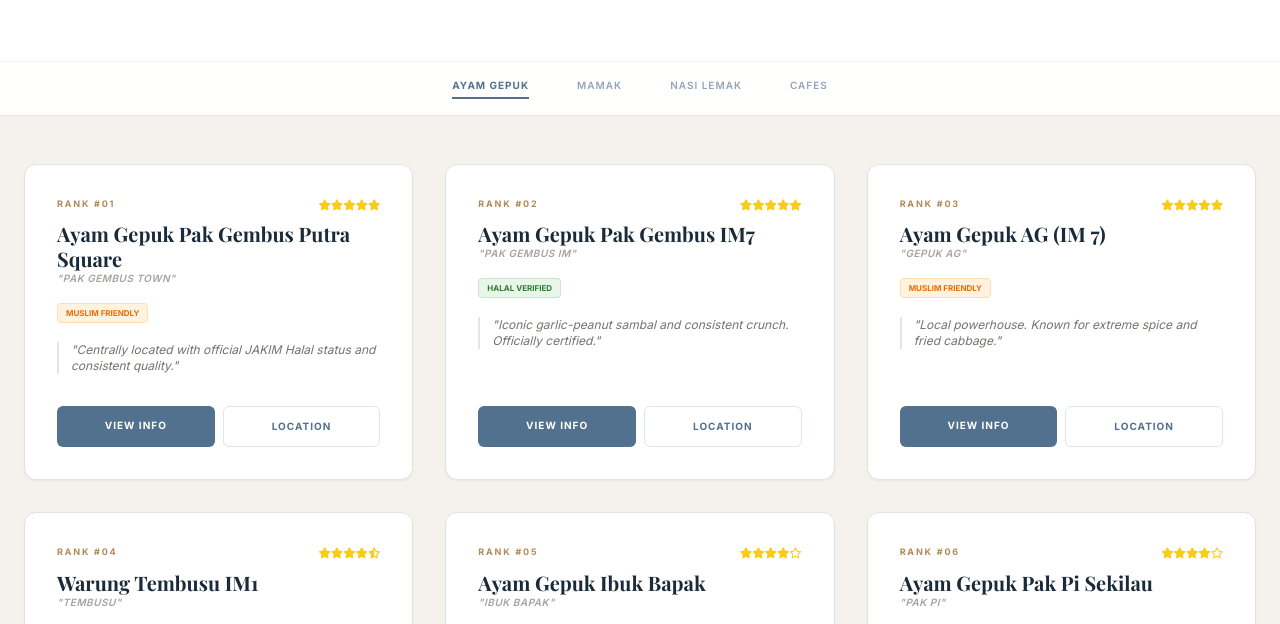
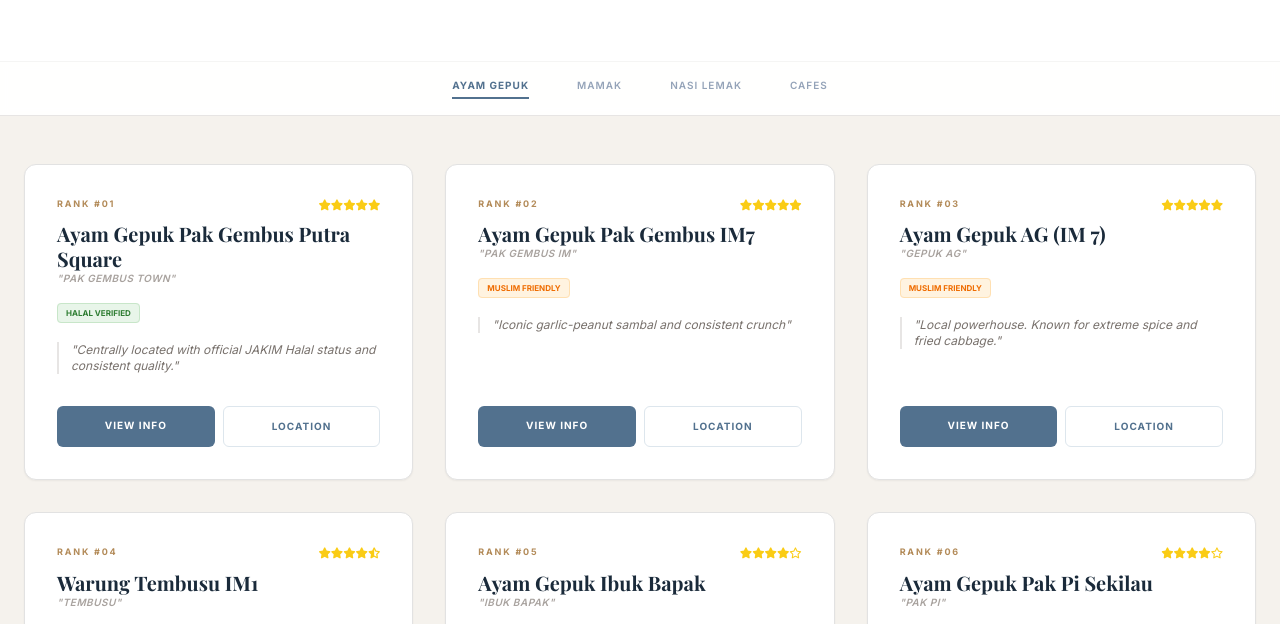
Before and after one commit to akiffwork/kuantan-top-10, a plain HTML site: page index.html in a window 1280 px wide. Shown: the part 156-780 px from the top of the page. Drawn offline with nearby package versions, Linux system fonts and the light colour scheme; a web font is replaced by a local one.

Commit message:
Update index.html

```diff
--- a/index.html
+++ b/index.html
@@ -65,8 +65,8 @@
     <script>
         const data = {
             gepuk: [
-                {n: "Ayam Gepuk Pak Gembus Putra Square", c: "Pak Gembus Town", d: "Centrally located with official JAKIM Halal status and consistent quality.", s: "Muslim Friendly", stars: 5},
-                {n: "Ayam Gepuk Pak Gembus IM7", c: "Pak Gembus IM", d: "Iconic garlic-peanut sambal and consistent crunch. Officially certified.", s: "Halal Verified", stars: 5},
+                {n: "Ayam Gepuk Pak Gembus Putra Square", c: "Pak Gembus Town", d: "Centrally located with official JAKIM Halal status and consistent quality.", s: "Halal Verified", stars: 5},
+                {n: "Ayam Gepuk Pak Gembus IM7", c: "Pak Gembus IM", d: "Iconic garlic-peanut sambal and consistent crunch", s: "Muslim Friendly", stars: 5},
                 {n: "Ayam Gepuk AG (IM 7)", c: "Gepuk AG", d: "Local powerhouse. Known for extreme spice and fried cabbage.", s: "Muslim Friendly", stars: 5},
                 {n: "Warung Tembusu IM1", c: "Tembusu", d: "Viral sambal ulek that is made fresh upon every order.", s: "Muslim Friendly", stars: 4.5},
                 {n: "Ayam Gepuk Ibuk Bapak", c: "Ibuk Bapak", d: "Savory Indonesian style with a wide range of spicy sides.", s: "Muslim Friendly", stars: 4},
```
